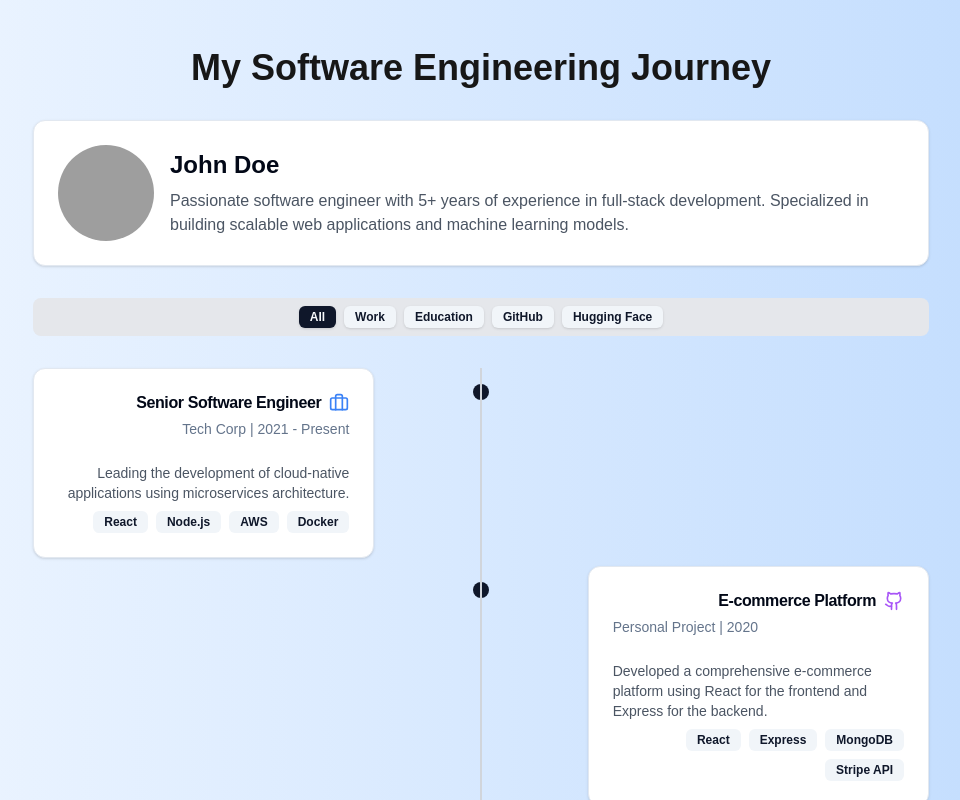
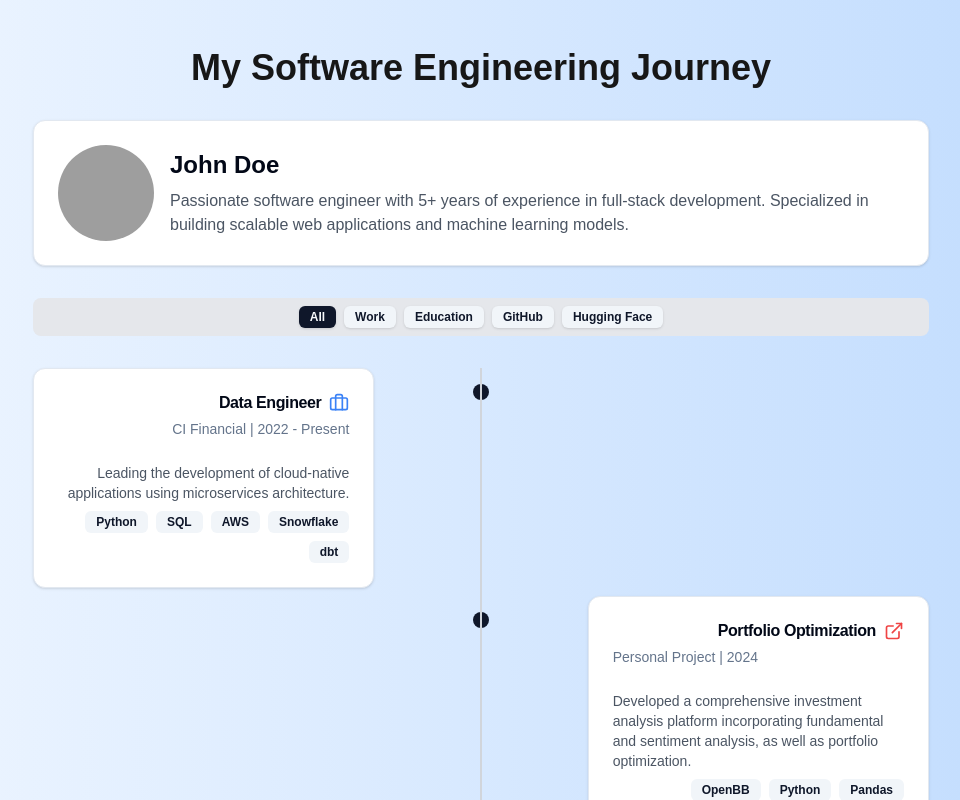
Before and after one commit to RobertCastagna/vercel_deploy_v1, a Next.js app in the folder my-app/: page / in a window 1280 px wide. Shown: the top 800 px of the page, without its empty margins (159-1119 px from the left). Built offline with nearby package versions, Linux system fonts and the light colour scheme; grey boxes are pictures that could not be loaded.

Commit message:
testing first 2 timeline event changes

```diff
--- a/my-app/components/refined-timeline-portfolio.tsx
+++ b/my-app/components/refined-timeline-portfolio.tsx
@@ -20,20 +20,20 @@ type TimelineItem = {
 const timelineData: TimelineItem[] = [
   {
     type: 'work',
-    title: 'Senior Software Engineer',
-    organization: 'Tech Corp',
-    date: '2021 - Present',
+    title: 'Data Engineer',
+    organization: 'CI Financial',
+    date: '2022 - Present',
     description: 'Leading the development of cloud-native applications using microservices architecture. Responsible for designing and implementing scalable solutions, mentoring junior developers, and driving the adoption of best practices in software development.',
-    skills: ['React', 'Node.js', 'AWS', 'Docker']
+    skills: ['Python', 'SQL', 'AWS', 'Snowflake', 'dbt']
   },
   {
-    type: 'github',
-    title: 'E-commerce Platform',
+    type: 'huggingface',
+    title: 'Portfolio Optimization',
     organization: 'Personal Project',
-    date: '2020',
-    description: 'Developed a comprehensive e-commerce platform using React for the frontend and Express for the backend. Implemented features such as user authentication, product catalog, shopping cart, and payment integration with Stripe.',
-    skills: ['React', 'Express', 'MongoDB', 'Stripe API'],
-    link: 'https://github.com/yourusername/e-commerce-platform'
+    date: '2024',
+    description: 'Developed a comprehensive investment analysis platform incorporating fundamental and sentiment analysis, as well as portfolio optimization. Integrated prebuilt strategies for portfolio construction, live news sentiment analysis using FinBERT, and risk optimization tools. Additionally, supports live portfolio tracking with IBKR integration for paper trading.',
+    skills: ['OpenBB','Python','Pandas','Riskfolio','Transformers','Streamlit','AsyncIO'],
+    link: 'https://huggingface.co/spaces/RobertCastagna/Fin_Research'
   },
   {
     type: 'education',
@@ -71,7 +71,7 @@ const timelineData: TimelineItem[] = [
 ]
 
 export function RefinedTimelinePortfolio() {
-  const [filter, setFilter] = useState<'all' | 'work' | 'education' | 'github' | 'huggingface'>('all')
+  const [filter, setFilter] = useState<'all' | 'work' | 'github' | 'huggingface'>('all')
   const [expandedIndex, setExpandedIndex] = useState<number | null>(null)
 
   const filteredData = timelineData.filter(item => filter === 'all' || item.type === filter)
```
